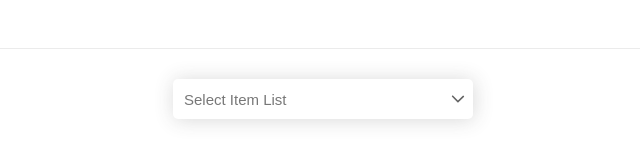
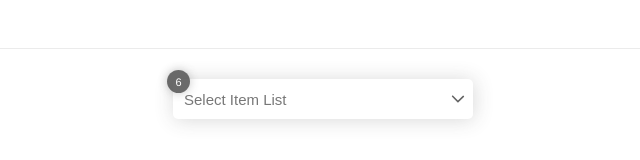
Before and after one commit to saba1101/custom_vue_v2_components, a Vue app: page / in a window 1280 px wide. Shown: the part 211-371 px from the top of the page, without its empty margins (317-957 px from the left). Built offline with nearby package versions, Linux system fonts and the light colour scheme.

Commit message:
dropdown multi select mode

```diff
--- a/src/App.vue
+++ b/src/App.vue
@@ -17,7 +17,10 @@
         @select="(val) => listItem = val"
         :placeholder="'Select Item List'"
         :darkTheme="false"
-        :withCheckBox="false"
+        :withCheckBox="true"
+        :multiSelect="true"
+        :selecteditem="null"
+        :selectedItems="[2,3,5,6,7,1]"
       />
       <h3>Selected ItemId: {{listItem}}</h3>
     </div>
--- a/src/components/CustomDropdown/CustomDropDown.vue
+++ b/src/components/CustomDropdown/CustomDropDown.vue
@@ -1,6 +1,9 @@
 <template>
-    <div ref="dropdown" :class="['dropdown-wrapper',{'dark': darkTheme},{'disabled':selecteditem }]">
+    <div ref="dropdown" :class="['dropdown-wrapper',{'dark': darkTheme,'disabled': selectedItem}]">
         <div class="selection-placeholder">
+            <div v-if="selectedItemsArr.length > 0 && multiSelect" :class="['multi-item-counter',{'more':selectedItemsArr.length >= 100}]">
+                <span> {{selectedItemsArr.length > 100 ? '100' : selectedItemsArr.length}} </span>
+            </div>
             <input type="text" :placeholder="placeholder" v-model="selectedItemTitle" @input="filteredData($event)" @focus="dropDownVisible = true">
             <div :class="['arrow',{'up':dropDownVisible}]" @click="dropDownVisible = !dropDownVisible">
                 <svg class="svg-icon" viewBox="0 0 20 20">
@@ -16,7 +19,11 @@
 
         <div class="dropdown-list-wrapper" v-if="dropDownVisible">
             <ul class="list" v-if="filteredList.length > 0">
-                <li :ref="'listItem'+ind" :class="['list-item',{'selected': item.selected}]" v-for="(item, ind) in filteredList" :key="ind" @click="selectItem(item)">
+                <li class="list-item" v-if="multiSelect" @click="selectAll">
+                    <input class="item-checkbox" type="checkbox" :checked="allSelected">
+                    <span>Select All</span>
+                </li>
+                <li :ref="'listItem'+ind" :class="['list-item',{'selected': item.selected}]" :id="item.value" v-for="(item, ind) in filteredList" :key="ind" @click="selectItem(item)">
                     <input class="item-checkbox" v-if="withCheckBox" type="checkbox" name="check" :checked="item.selected">
                     <span v-if="withIndex" class="ind"> <i># {{ ind }}</i></span>
                     <span>
@@ -53,41 +60,69 @@ export default {
         selecteditem: {
             type: Number,
             default: null,
+        },
+        multiSelect:{
+            type:Boolean,
+            default: false,
+        },
+        selectedItems: Array,
+    },
+    data(){
+        return{
+            dropDownVisible: false,
+            selectedItemTitle: '',
+            selectedItemValue: null,
+            filteredList: [],
+            selectedItemsArr:[],
+            allSelected: false,
         }
     },
     created(){
         this.modifyData(this.data)
         document.addEventListener("click", this.clickHandler);
         this.setSelectedItem()
+        this.setSelectedItems()
     },
 
     updated(){
         this.setSelectedItem()
-    },
-    data(){
-        return{
-            dropDownVisible: false,
-            selectedItemTitle: '',
-            selectedItemValue: null,
-            filteredList: []
-        }
     },
     watch:{
         selectedItemTitle(val){
             if(!val || val === '' || val.length < 1){
                 this.selectedItemValue = null
 
+                if(!this.multiSelect){
                     this.data.forEach(el => {
                         el.selected = false
                     })
+
+                }
                 this.filteredList = this.data
 
                 this.$emit('select',this.selectedItemValue)
             }
+        },
+        selectedItemsArr(){
+            let state = this.data.every(el => el.selected)
+            if(state) return
+            else this.allSelected = false
+        },
+        dropDownVisible(){
+            let singleSelectedItem = this.selectedItemValue
+            let firstItem = this.selectedItemsArr[0]
+            if(this.dropDownVisible){
+                this.$nextTick(() => {
+                    let element = document.querySelector('.dropdown-list-wrapper')
+                    let target = document.getElementById(`${!this.multiSelect ? singleSelectedItem : firstItem}`).offsetTop
+                    element.scrollTo({top: target});
+                });
+            }else return
         }
     },
     methods:{
         selectItem(item){
+            if(!this.multiSelect){
                 this.selectedItemValue = item.value
                 this.selectedItemTitle = item.title
 
@@ -98,6 +133,21 @@ export default {
 
                 this.$emit('select',item.value)
                 this.dropDownVisible = false
+            }else{
+                item.selected = !item.selected
+                if(item.selected){
+                    this.selectedItemsArr.push(item.value)
+                    this.selectedItemsArr = [...new Set(this.selectedItemsArr)]
+                }else{
+                    this.selectedItemsArr = this.selectedItemsArr.filter(el => el !== item.value)
+                }
+                this.$emit('select',this.selectedItemsArr)
+
+                if(this.data.every(el => el.selected)){
+                    this.allSelected = true
+                }
+
+            }
         },
         modifyData(data){
            data.forEach(el => {
@@ -106,17 +156,28 @@ export default {
             this.filteredList = data
         },
         setSelectedItem(){
-            if(this.selecteditem){
+            if(this.selecteditem && this.selectedItem !== null){
                 this.data.forEach(el => {
                     if(el.value === this.selecteditem) el.selected = true
                 })
                 this.selectedItemTitle = this.data.find(el => el.value === this.selecteditem).title
                 this.selectedItemValue = this.selecteditem
+                this.$emit('selected',this.selectedItemValue)
+            }
+        },
+        setSelectedItems(){
+            if(this.selectedItems.length > 0){
+                this.data.forEach(el => {
+                    if(this.selectedItems.includes(el.value)) el.selected = true
+                })
+                this.selectedItemsArr = [...this.selectedItems]
+                this.$emit('selected',this.selectedItemsArr)
             }
         },
         filteredData($event){
             let searchValue = $event.target.value.toLowerCase()
             this.filteredList = this.data.filter(el => el.title.toLowerCase().includes(searchValue))
+            if(!this.multiSelect){
                 this.filteredList.forEach(el => {
                     if(el.title.toLowerCase() === searchValue){
                         el.selected = true
@@ -125,6 +186,7 @@ export default {
                     }
                     else el.selected = false
                 })
+            }
         },
         clickHandler(event) {
             if(event.path.includes(this.$refs.dropdown)) return
@@ -136,6 +198,20 @@ export default {
             this.data.forEach(el => el.selected = false)
             this.$emit('select',this.selectedItemValue)
             this.dropDownVisible = false
+            if(this.multiSelect) this.selectedItemsArr = []
+        },
+        selectAll(){
+            this.allSelected = !this.allSelected
+            let allItems = []
+            if(this.multiSelect){
+                this.data.forEach(el => {
+                    el.selected = this.allSelected
+                    if(this.allSelected) allItems.push(el.value)
+                    else allItems = []
+                    this.selectedItemsArr = [...new Set(allItems)]
+                    this.$emit('select',this.selectedItemsArr)
+                })
+            }
         }
 
     },
@@ -166,6 +242,14 @@ export default {
                     font-size: 0.9375rem;
                 }
             }
+
+            .multi-item-counter{
+                background: #454545;
+                span{
+                    color: #fff;
+                }
+            }
+
         }
         .dropdown-list-wrapper{
             background: rgba(#454545, 1);
@@ -183,6 +267,10 @@ export default {
                         &::before{
                             background: rgba(#fff,.6);
                         }
+                    }
+
+                    .ind{
+                        color: rgba(#fff,.7);
                     }
                 }
             }
@@ -218,6 +306,43 @@ export default {
             &::placeholder{
                 color: rgba(#3d3d3d, .7);
                 font-size: 0.9375rem;
+            }
+        }
+
+        .multi-item-counter{
+            width: 1.4375rem;
+            height: 1.4375rem;
+            position: absolute;
+            left: -0.4375rem;
+            top: -0.625rem;
+            border-radius: 50%;
+            background: rgba(#454545,.8);
+            display: grid;
+            place-items: center;
+            pointer-events: none;
+            user-select: none;
+            box-shadow: 0rem 0rem 0.625rem rgba(#454545, .3);
+
+            span{
+                color: #fff;
+                font-size: 0.6875rem;
+            }
+
+            &.more{
+                &::after{
+                    content: '+';
+                    position: absolute;
+                    width: 0.9375rem;
+                    height: 0.9375rem;
+                    right: -0.3125rem;
+                    top: -0.375rem;
+                    color: #fff;
+                    background: #e56464;
+                    border-radius: 50%;
+                    display: grid;
+                    place-items: center;
+                    font-size: 0.5625rem;
+                }
             }
         }
 
@@ -340,6 +465,8 @@ export default {
 
                 .item-checkbox{
                     width: 0.9375rem;
+                    margin-left: -0.5625rem;
+                    margin-right: 0.3125rem;
                 }
 
                 @keyframes enter {
--- a/src/main.js
+++ b/src/main.js
@@ -6,3 +6,10 @@ Vue.config.productionTip = false
 new Vue({
   render: h => h(App),
 }).$mount('#app')
+
+Vue.config.errorHandler = function (err, vm, info) {
+  if(info ==="nextTick") return
+  console.log(info)
+  console.log(vm)
+  console.log(err)
+}
```
Lines whose indentation alone changed are shown as unchanged.
